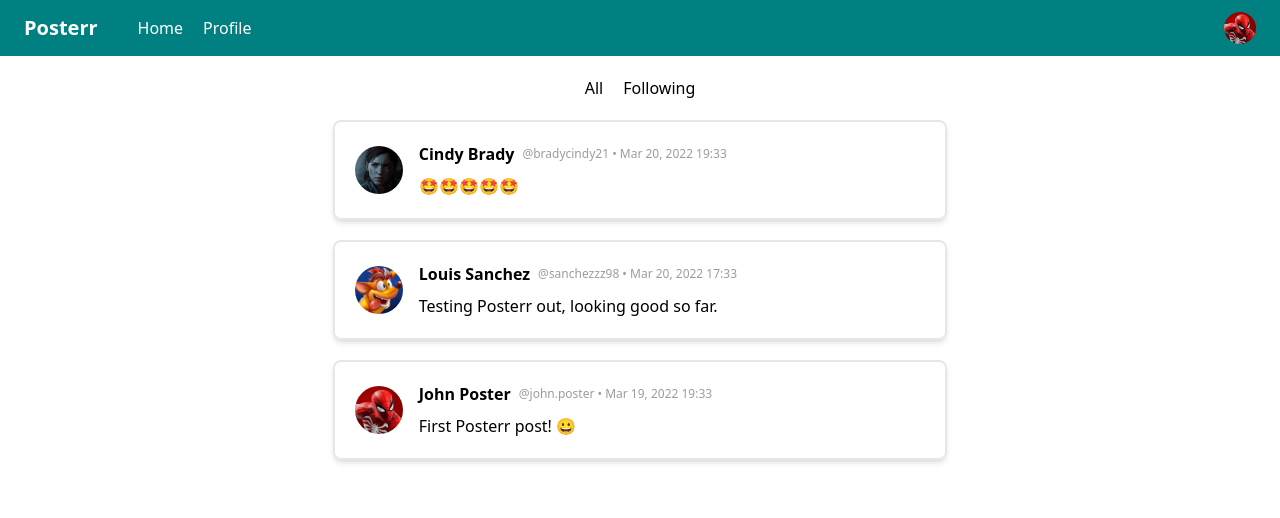
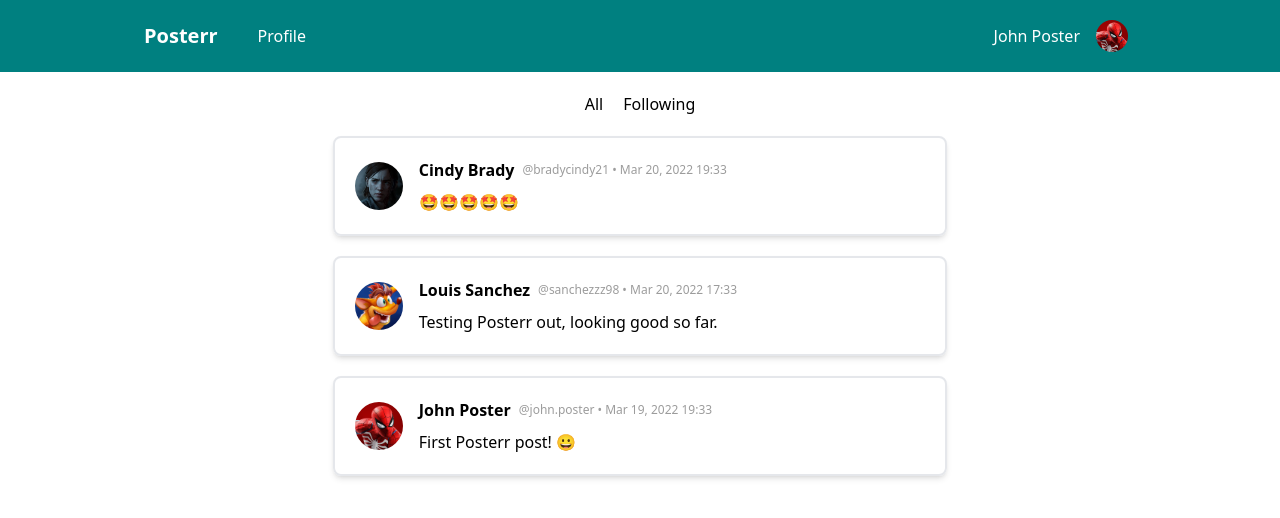
Before and after one commit to pedrobp/posterr-app, a React (Create React App) app: page /all in a window 1280 px wide. Shown: the top 518 px of the page. Built offline with nearby package versions, Linux system fonts and the light colour scheme.

Commit message:
Implements user selector

```diff
--- a/src/components/menu/Menu.tsx
+++ b/src/components/menu/Menu.tsx
@@ -1,7 +1,8 @@
+import clsx from 'clsx'
 import { FC, useRef, useState } from 'react'
 import { useOnClickOutside } from 'usehooks-ts'
 
-export type Option = {
+interface Option {
   label: string
   action: () => void
 }
@@ -17,16 +18,23 @@ const Menu: FC<Props> = ({ children, options }) => {
   useOnClickOutside(menuRef, () => setOpen(false))
 
   return (
-    <>
-      <div className="relative cursor-pointer" onClick={() => setOpen(!open)}>
+    <div className="relative">
+      <div
+        className="hover:bg-white hover:bg-opacity-10 cursor-pointer rounded-md flex gap-4 p-2 items-center"
+        onClick={() => setOpen(!open)}
+      >
         {children}
       </div>
 
       <div
         ref={menuRef}
-        className={`styled-box absolute top-full right-0 bg-bg text-text py-2 px-0 transition-all ${
-          open ? 'opacity-100 visible' : 'opacity-0 invisible'
-        }`}
+        className={clsx(
+          'styled-box absolute top-full left-1/2 -translate-x-1/2 w-max bg-bg text-text py-2 px-0 mt-1 transition-all',
+          {
+            'opacity-100 visible': open,
+            'opacity-0 invisible': !open,
+          }
+        )}
       >
         {options.map((o) => (
           <div
@@ -38,7 +46,7 @@ const Menu: FC<Props> = ({ children, options }) => {
           </div>
         ))}
       </div>
-    </>
+    </div>
   )
 }
 
--- a/src/components/navbar/Navbar.tsx
+++ b/src/components/navbar/Navbar.tsx
@@ -1,20 +1,22 @@
 import Avatar from 'components/avatar'
-import { NavButton } from 'components/button'
 import Menu from 'components/menu'
+import Modal from 'components/modal'
+import Selector from 'components/selector'
 import { useUsers } from 'hooks'
-import { FC } from 'react'
+import { FC, useState } from 'react'
 import { useSearchParams } from 'react-router-dom'
 
 const Navbar: FC = () => {
-  const { currentUser } = useUsers()
+  const { users, currentUser, updateCurrentUser } = useUsers()
   const [, setQuery] = useSearchParams()
+  const [open, setOpen] = useState(false)
 
   if (!currentUser) return null
   return (
-    <div className="bg-primaryDark w-screen flex items-center sticky top-0 left-0 py-3 px-6 text-textDark gap-10">
+    <>
+      <div className="bg-primaryDark w-screen flex items-center sticky top-0 left-0 py-3 px-36 text-textDark gap-10">
         <div className="text-xl font-semibold">Posterr</div>
         <div className="flex gap-5 flex-1">
-        <NavButton to="/">Home</NavButton>
           <button
             onClick={() =>
               setQuery({
@@ -25,10 +27,28 @@ const Navbar: FC = () => {
             Profile
           </button>
         </div>
-      <Menu options={[{ label: 'Change User', action: () => console.log(1) }]}>
+
+        <Menu options={[{ label: 'Change User', action: () => setOpen(true) }]}>
+          {currentUser.name}
           <Avatar size="small" user={currentUser} />
         </Menu>
       </div>
+      <Modal open={open} onClose={() => setOpen(false)}>
+        <Selector
+          title="Select a user"
+          options={users
+            .sort((a, b) => (a.name < b.name ? -1 : 1))
+            .map((u) => ({
+              id: u.id,
+              title: u.name,
+              description: `@${u.username}`,
+              icon: <Avatar size="large" user={u} />,
+            }))}
+          selected={[currentUser.id]}
+          onSelect={updateCurrentUser}
+        />
+      </Modal>
+    </>
   )
 }
 
--- /dev/null
+++ b/src/components/selector/Selector.tsx
@@ -0,0 +1,45 @@
+import clsx from 'clsx'
+import { FC, ReactNode } from 'react'
+
+interface Option {
+  id: ID
+  icon?: ReactNode
+  title: string
+  description: string
+}
+interface Props {
+  title?: string
+  selected: ID[]
+  options: Option[]
+  onSelect: (id: ID) => void
+}
+
+const Selector: FC<Props> = ({ options, selected, onSelect, title }) => {
+  return (
+    <div className="styled-box p-10 bg-bg flex flex-col text-center gap-5">
+      <span className="font-bold text-lg">{title}</span>
+      <div className=" flex gap-10 ">
+        {options.map((o) => (
+          <div
+            key={o.id}
+            onClick={() => onSelect(o.id)}
+            className={clsx(
+              'border-4 shadow-md p-10 flex flex-col gap-5 cursor-pointer rounded-xl',
+              {
+                'border-primary': selected.includes(o.id),
+              }
+            )}
+          >
+            {o.icon}
+            <div className="flex flex-col gap-2">
+              <span className="font-bold">{o.title}</span>
+              <span className="text-textSecondary">{o.description}</span>
+            </div>
+          </div>
+        ))}
+      </div>
+    </div>
+  )
+}
+
+export default Selector
--- /dev/null
+++ b/src/components/selector/index.ts
@@ -0,0 +1 @@
+export { default } from './Selector'
--- a/src/pages/profile/Profile.tsx
+++ b/src/pages/profile/Profile.tsx
@@ -22,7 +22,7 @@ const Profile: FC = () => {
 
   if (!user || !currentUser) return null
   return (
-    <Modal open onClose={() => setQuery({})}>
+    <Modal open={!!user} onClose={() => setQuery({})}>
       <div className="styled-box flex flex-col gap-5 mt-4 bg-bg p-10">
         <div className="flex gap-10 items-center">
           <div>
```
Lines whose indentation alone changed are shown as unchanged.
